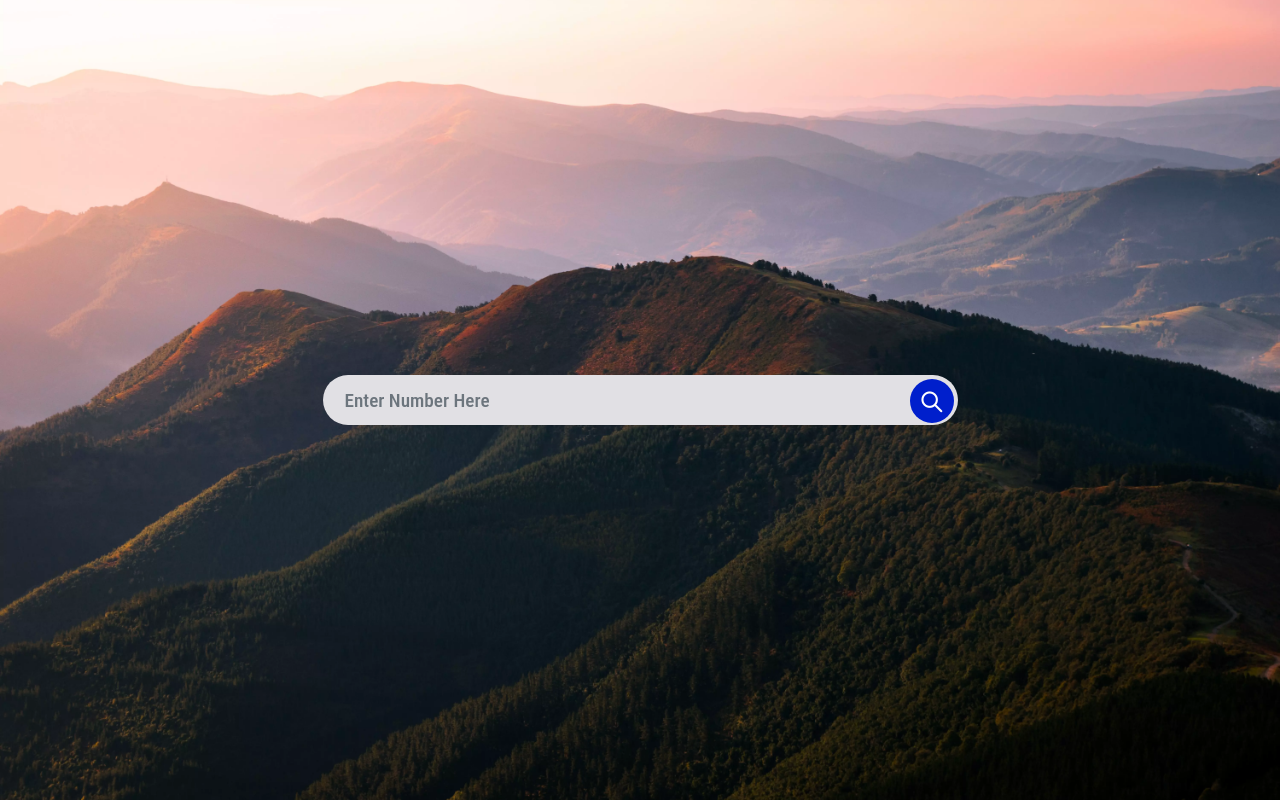
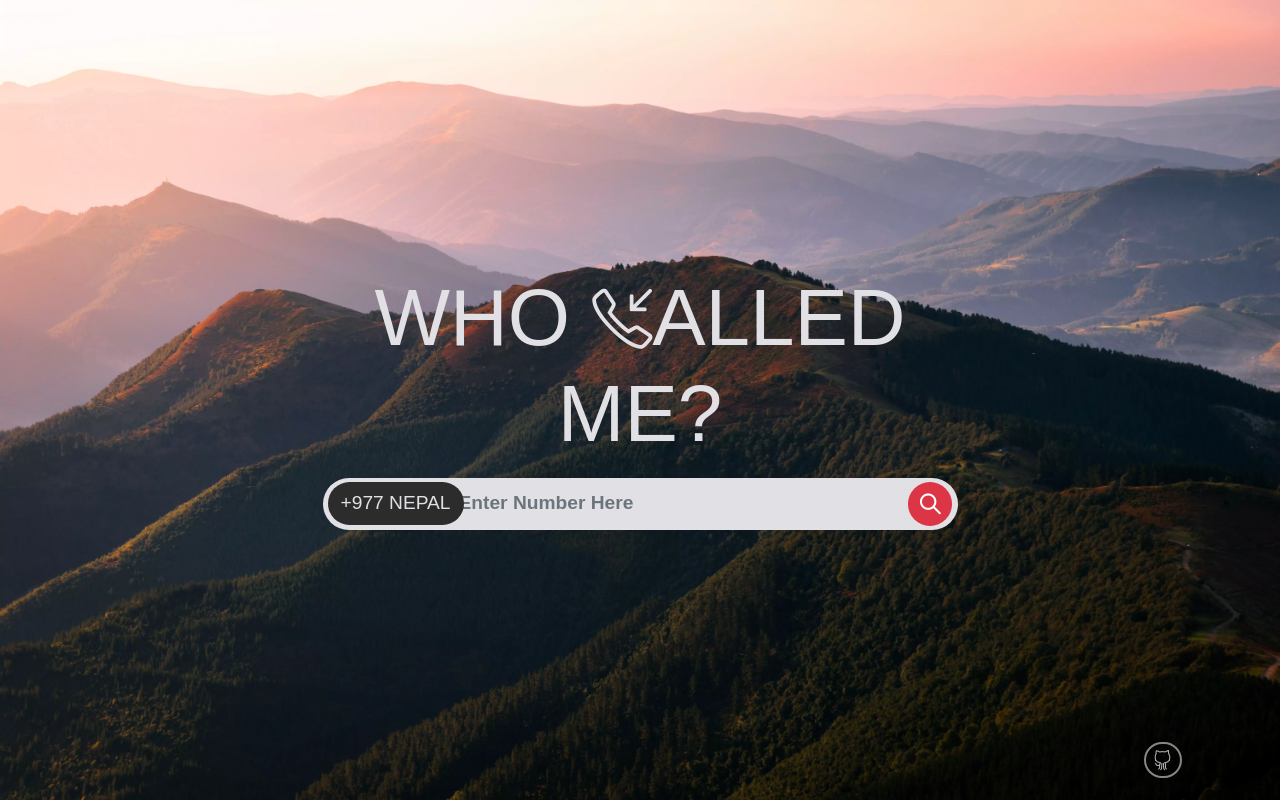
Before and after one commit to sarojbelbase/who-called-me, a Flask app: page / in a window 1280 px wide. Run offline with Flask 2, Linux system fonts and the light colour scheme; some libraries are stand-ins or nearby versions.

Commit message:
UI Improvements & Feature Changes
- Resolved UnboundLocalError
- Refined UI | Index Page

```diff
--- a/whocalledme/main/routes.py
+++ b/whocalledme/main/routes.py
@@ -1,6 +1,5 @@
 from flask import render_template, url_for, flash, redirect, request, abort, Blueprint
-from whocalledme import db
-from whocalledme.models import Extension, Company
+from whocalledme.main.utils import try_searching
 
 main = Blueprint('main', __name__)
 
@@ -14,9 +13,7 @@ def search_result():
     if request.method == 'GET':
         query= str(request.args.get('number'))
         if query and len(query) == 10 and query.startswith('9') :
-            stripthatdown = query[:4]
+            return try_searching(query, query[:4])
         elif query and query.startswith('0'):
-            stripthatdown = query[:3]
-        result = Extension.query.whooshee_search(stripthatdown, order_by_relevance=-1).first()
-        return render_template('result.html', query=query, result=result)
-    return render_template('notfound.html', query=query)
+            return try_searching(query, query[:3])
+        return render_template('result.html', query=query, result=None)
--- a/whocalledme/static/css/main.css
+++ b/whocalledme/static/css/main.css
@@ -31,8 +31,7 @@ header {
   background-size: cover;
   display: flex;
   justify-content: center;
-  font-family: "Roboto Condensed", system-ui, -apple-system, BlinkMacSystemFont,
-    "Segoe UI", Roboto, "Helvetica Neue", sans-serif;
+  font-family: 'Archivo Narrow', sans-serif;
   height: 100vh;
   text-rendering: optimizeLegibility;
   -webkit-font-smoothing: antialiased;
@@ -94,12 +93,37 @@ header {
 
 /* ?--------------------------------------------------------- SEARCH --------------------------------------------------------- */
 
-#search {
-  font-size: larger;
+.wholearea{
+  position:relative;
   background: #e1e0e4;
+  border-radius: 30px;
+  padding: 5px 2px;
+}
+
+.wholearea > .country {
+  background-color: #2c2c2c;
+  border-radius: 24px;
+  position:absolute;
   font-weight: 500;
-  border-radius: 30px;
-  padding: 25px 22px;
+  font-size: 1.2em;
+  padding:7.5px 13px;
+  margin-inline-start: 5px;
+  cursor: pointer;
+  left:0px;
+  top:4px;
+}
+
+.wholearea > .inputarea{
+  padding-left: 4.6rem;
+  padding-right: 3.2rem;
+}
+
+.inputarea > #searchbar {
+  padding-top: 4px;
+  padding-left:6px;
+  font-size: 1.2em;
+  font-weight: 600;
+  background: #e1e0e4;
   outline: none !important;
   border: none !important;
   box-shadow: none !important;
@@ -107,26 +131,22 @@ header {
   transition: all ease 1s;
 }
 
-#search:focus {
+.inputarea > #searchbar:focus {
   outline: none !important;
   border: none !important;
   box-shadow: none !important;
   border-color: transparent !important;
-  font-size: larger;
-  background: #e1e0e4;
-  color: #252527;
-  font-weight: 500;
-  border-radius: 30px;
-  padding: 25px 22px;
+  font-size: 1.2em;
+  color: #1a1a1a;
   transition: all ease 1s;
 }
 
-.search-icon {
-  background-color: #001fcc;
+.inputarea > .search-icon {
+  background-color: #dc3545;
   outline: none !important;
   border: none !important;
   border-radius:24px;
-  margin-inline-end: 19px;
+  margin-inline-end: 5.5px;
   padding: 10px 12px;
   position: absolute;
   cursor: pointer;
@@ -134,6 +154,67 @@ header {
   top: 4px;
 }
 
-.search-icon:hover {
-  background-color: #15008f;
+.inputarea > .search-icon:hover {
+  background-color: #b92635;
 }
+
+@media (max-width: 769px) {
+
+  #biggerdevices {
+  display: none !important;
+  }
+}
+
+@media (min-width: 769px) {
+  .wholearea > .inputarea {
+    padding-left: 8rem;
+    padding-right: 4rem;
+  }
+
+  #smallerdevices {
+    display: none !important;
+  }
+}
+
+@media (min-width: 768px) {
+.brand-heading {
+    font-size: 80px;
+  }
+  .icon {
+    font-size: 60px;
+  }
+}
+
+@media (max-width: 768px) {
+  .brand-heading {
+      font-size: 55px;
+    }
+    .icon {
+      font-size: 40px;
+    }
+  }
+
+/* Chrome, Safari, Edge, Opera */
+input::-webkit-outer-spin-button,
+input::-webkit-inner-spin-button {
+  -webkit-appearance: none;
+  margin: 0;
+}
+
+/* Firefox */
+input[type=number] {
+  -moz-appearance: textfield;
+}
+
+.github {
+  border: 2px solid #868686;
+  padding: 6px 7px;
+  border-radius: 24px;
+  color: #afafaf;
+}
+
+.github:hover {
+  background-color: #7a7a7a6c;
+  opacity: 0.8;
+  transition: ease all 0.3s;
+}
--- a/whocalledme/templates/base.html
+++ b/whocalledme/templates/base.html
@@ -29,15 +29,24 @@
 <link rel="stylesheet" type="text/css" href="{{ url_for('static', filename='css/' + 'bootstrap.min.css') }}">
 <link rel="stylesheet" type="text/css" href="{{ url_for('static', filename= 'css/' + 'main.css') }}">
 <link rel="stylesheet" type="text/css" href="{{ url_for('static', filename= 'css/' + 'sli.min.css') }}">
+<link href="https://fonts.googleapis.com/css?family=Overpass:600,700&display=swap" rel="stylesheet">
 
 </head>
 
 <header class="masthead text-center d-flex" style="background-image:url('static/images/bg.webp');">
     <div class="container my-auto">
         <div class="row">
-            <div class="col-lg-7 mx-auto">
+            <div class="col-xl-7 col-lg-8 mx-auto">
                 {% block content -%}
                 {% endblock -%}
+            </div>
+        </div>
+    </div>
+    <div class="fixed-bottom container">
+        <div class="row">
+            <div class="col offset-lg-11 mb-4">
+                <a href="https://github.com/sidbelbase" class="text-decoration-none" title="sidbelbase on github">
+                    <i class="icon-social-github github h5"></i></a>
             </div>
         </div>
     </div>
--- a/whocalledme/templates/input.html
+++ b/whocalledme/templates/input.html
@@ -1,12 +1,15 @@
 <!doctype html>
 {% extends "base.html" -%}
 {% block content -%}
-<div class="searcher">
-    <form method="get" action="{{ url_for('main.search_result') }}">
-        <input class="form-control" id="search" name="number" type="search" rel="search" required="required"
-            placeholder="Enter Number Here" autocomplete="off" tabindex="-1">
-        <button class="search-icon" title="Search Number"><i
-                class="icon-magnifier h5 text-white font-weight-bold align-middle"></i></button>
+<h1 class="brand-heading mb-3">WHO <i class="icon-call-in icon"></i>ALLED ME?</h1>
+<div class="wholearea">
+    <div class="country" id="smallerdevices">+977</div>
+    <div class="country" id="biggerdevices">+977 NEPAL</div>
+    <form method="get" action="{{ url_for('main.search_result') }}" class="inputarea">
+        <input class="form-control" id="searchbar" name="number" rel="search" required="required" type="number"
+            placeholder="Enter Number Here" autocomplete="off" tabindex="0" pattern="[0-9]*">
+        <button class="search-icon" title="Search Number">
+            <i class="icon-magnifier h5 text-white font-weight-bold align-middle" tabindex="1"></i></button>
     </form>
 </div>
 {% endblock -%}
```
Also changed, not shown: whocalledme/main/utils.py (added, +7 -0 lines), whocalledme/templates/result.html (+14 -2 lines), whocalledme/templates/notfound.html (deleted).
